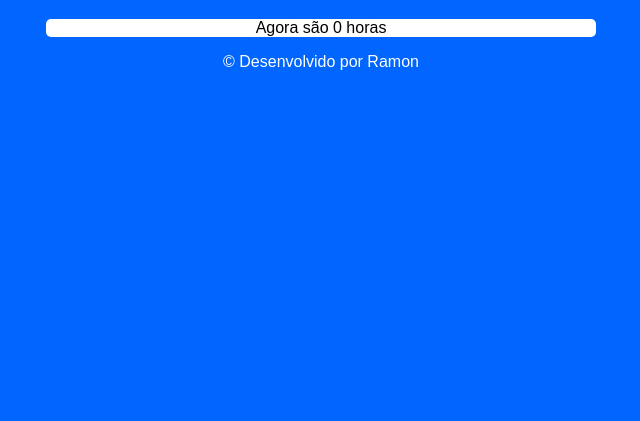
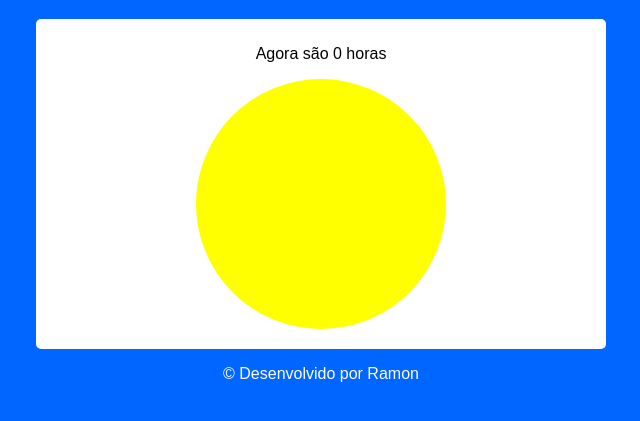
Before and after one commit to Ramon-Erik/estudos-javascript, a plain HTML site: page aula12ex/index.html in a window 1280 px wide. Shown: the part 61-482 px from the top of the page, without its empty margins (319-959 px from the left). Drawn offline with Linux system fonts and the light colour scheme.

Commit message:
Update style.css

```diff
--- a/aula12ex/style.css
+++ b/aula12ex/style.css
@@ -1,7 +1,6 @@
 @charset "UTF-8";
 
 body {
-
     font-family: Arial, sans-serif;
     color: white;
     background-color: rgb(0, 102, 255);
@@ -14,10 +13,20 @@ main {
     color: black;
     border-radius: 5px;
     margin: auto;
+    padding: 10px 10px 20px 10px;
+    display: flex;
+    flex-direction: column;
+    align-items: center;
 }
 
 main img {
-    border-radius: 50%;
     width: 350px;
     height: 350px;
 }
+
+main #foto-horario {
+    background-color: yellow;
+    border-radius: 50%;
+    height: 250px;
+    width: 250px;
+}
```
